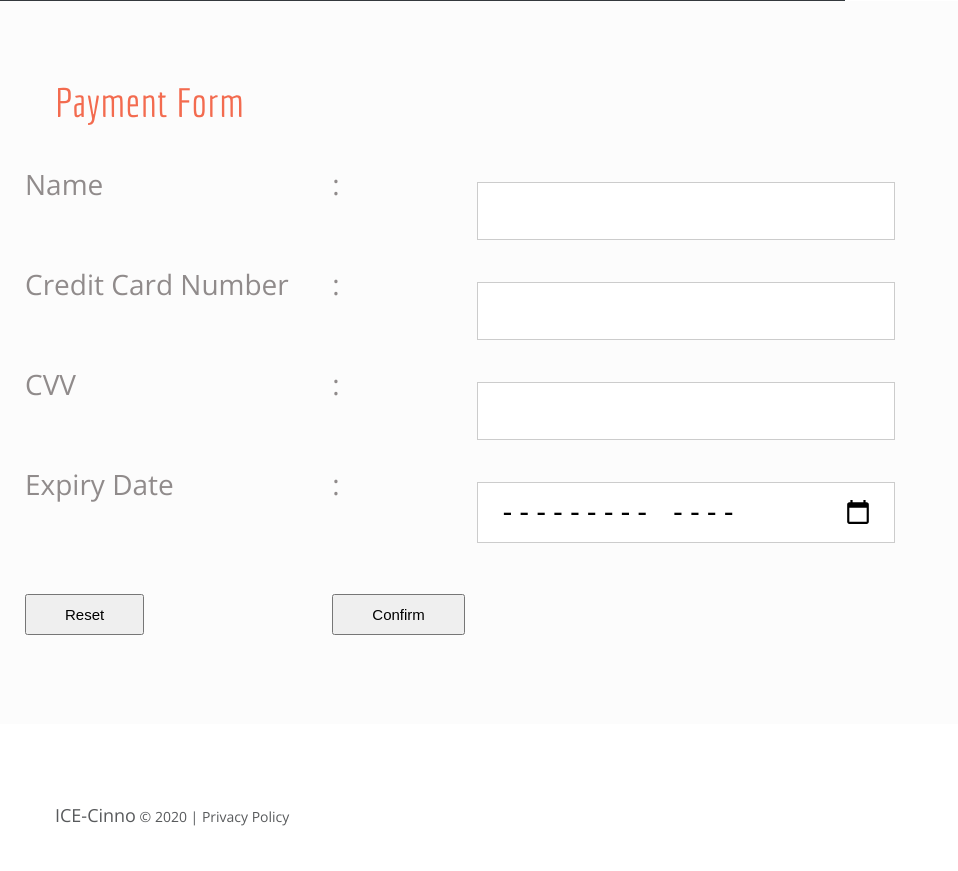
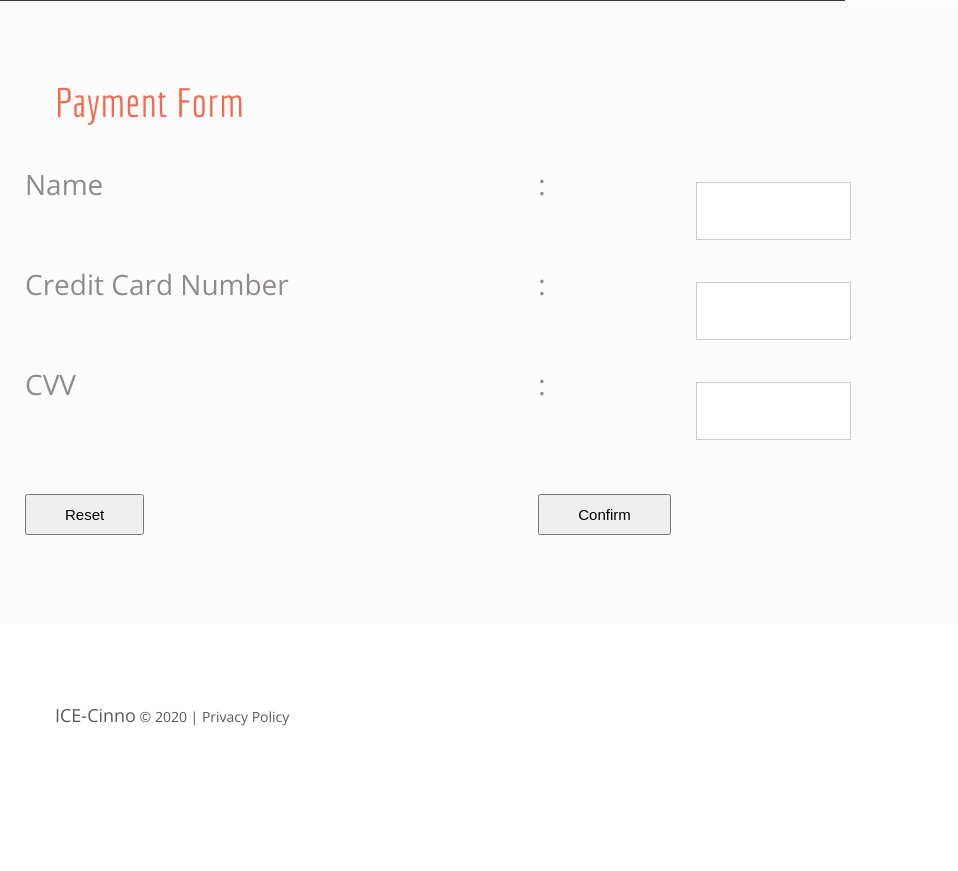
Before and after one commit to JianHui97/SemProject, a PHP site: page /SDWProject2019/Payment_Form.php in a window 1280 px wide. Shown: the part 424-1295 px from the top of the page, without its empty margins (0-958 px from the left). After the commit the page ends 1150 px from the top, so only its background shows below. Run offline with PHP 8.4, Linux system fonts and the light colour scheme.

Commit message:
edit payment form

```diff
--- a/sdw/ManagePayment/View/Payment_Form.php
+++ b/sdw/ManagePayment/View/Payment_Form.php
@@ -154,12 +154,6 @@
       </tr>
 
       <tr>
-      <td class="a">Expiry Date</td>
-      <td class="a"> : </td>
-      <td class="a"><input name="ExpiryDate" type="month" class="b" required></input></td>
-      </tr>
-
-      <tr>
       <td><br><button type="Reset" value="reset" class="e">Reset</button></td>
       <td><br><button type="submit" name="submit" value="submit" class="e">Confirm</button></td>
 
```
